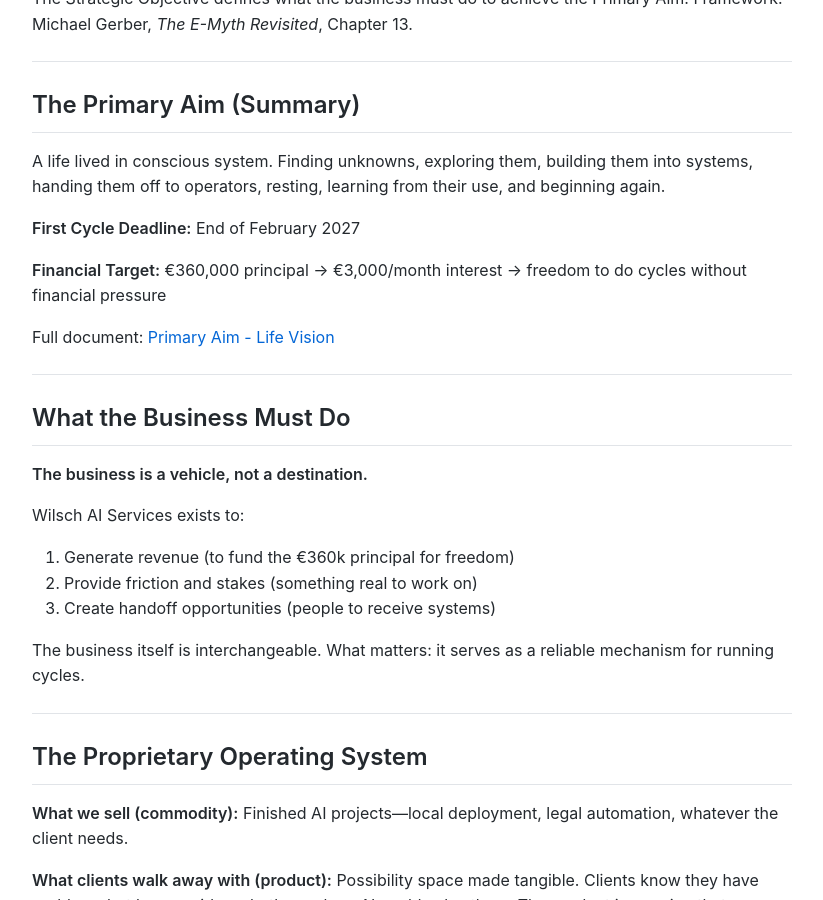
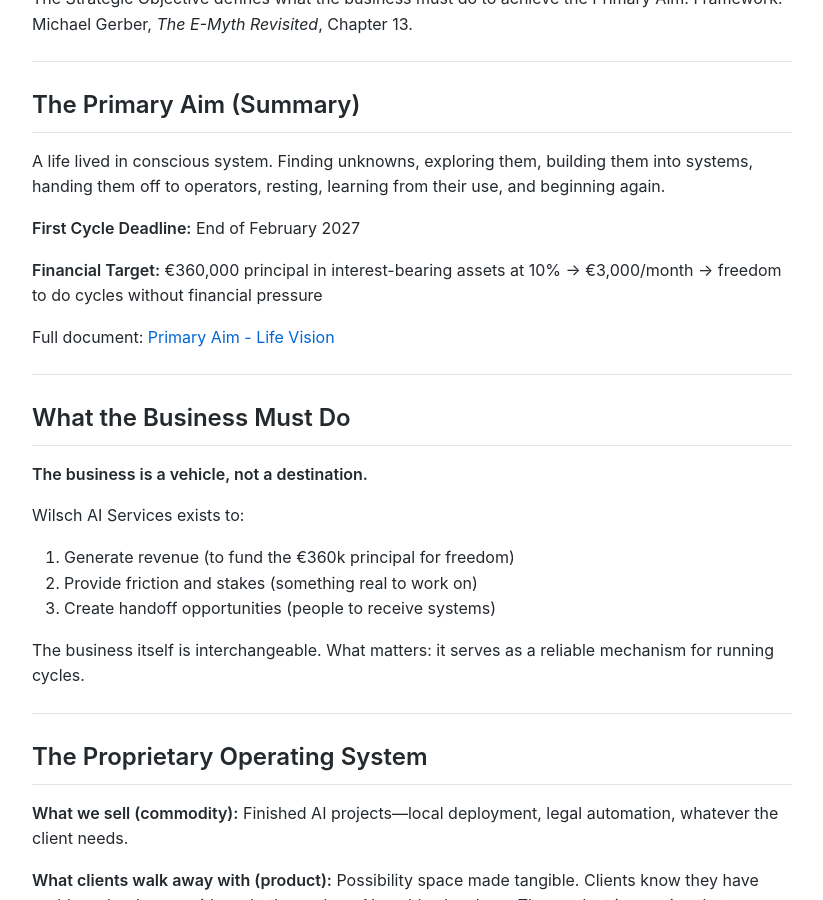
Before and after one commit to MariusWilsch/public-wilsch-ai-pages, a Jekyll site: the page built from global/strategic-objective-wilsch-ai-services.md, in a window 1280 px wide and 900 px high, scrolled down 381 px. Shown: the whole window, without its empty margins (228-1051 px from the left). Built offline with Jekyll 4.4.1, drawn with Linux system fonts in a browser that asks for light colours; our own code applies the rules of GitHub Pages for plain Markdown files.

Commit message:
Sync from hippocampus 2026-02-03

```diff
--- a/global/strategic-objective-wilsch-ai-services.md
+++ b/global/strategic-objective-wilsch-ai-services.md
@@ -16,7 +16,7 @@ A life lived in conscious system. Finding unknowns, exploring them, building the
 
 **First Cycle Deadline:** End of February 2027
 
-**Financial Target:** €360,000 principal → €3,000/month interest → freedom to do cycles without financial pressure
+**Financial Target:** €360,000 principal in interest-bearing assets at 10% → €3,000/month → freedom to do cycles without financial pressure
 
 Full document: [Primary Aim - Life Vision](https://mariuswilsch.github.io/public-wilsch-ai-pages/global/primary-aim-life-vision)
 
```
